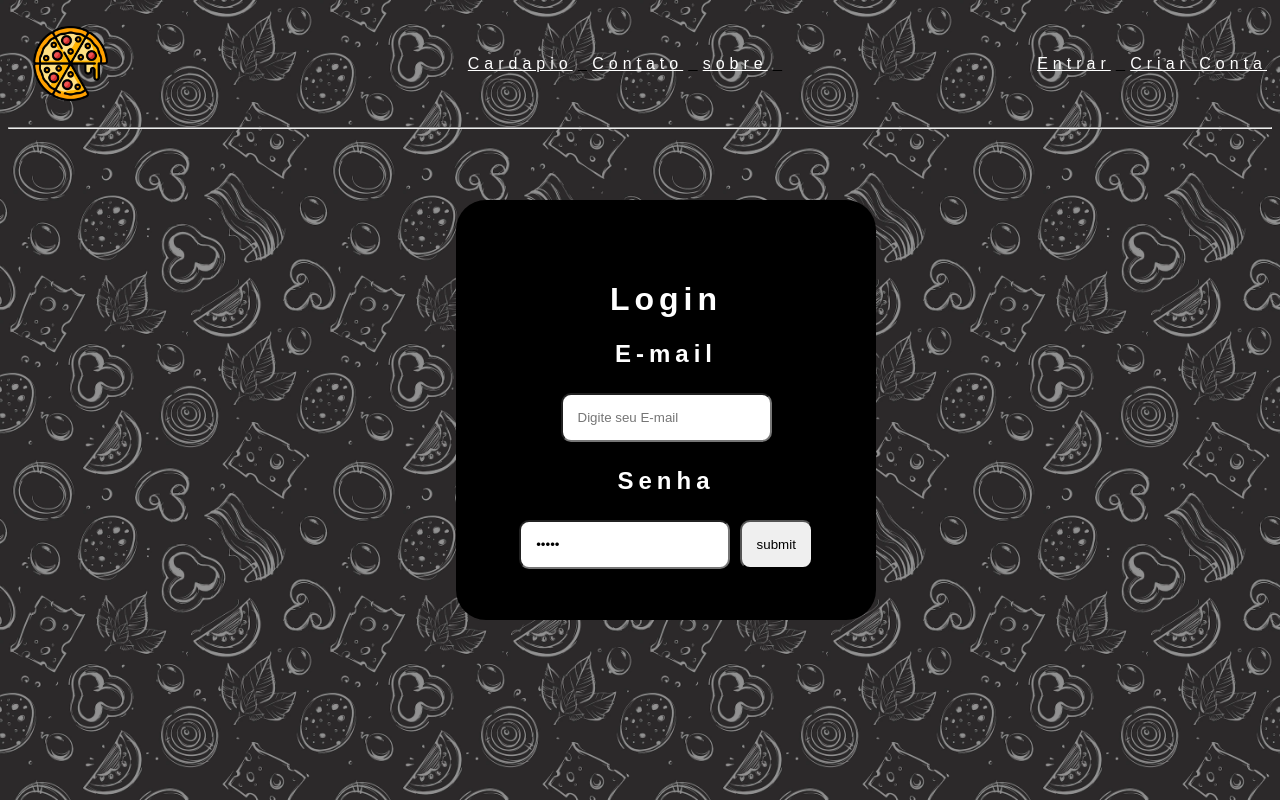
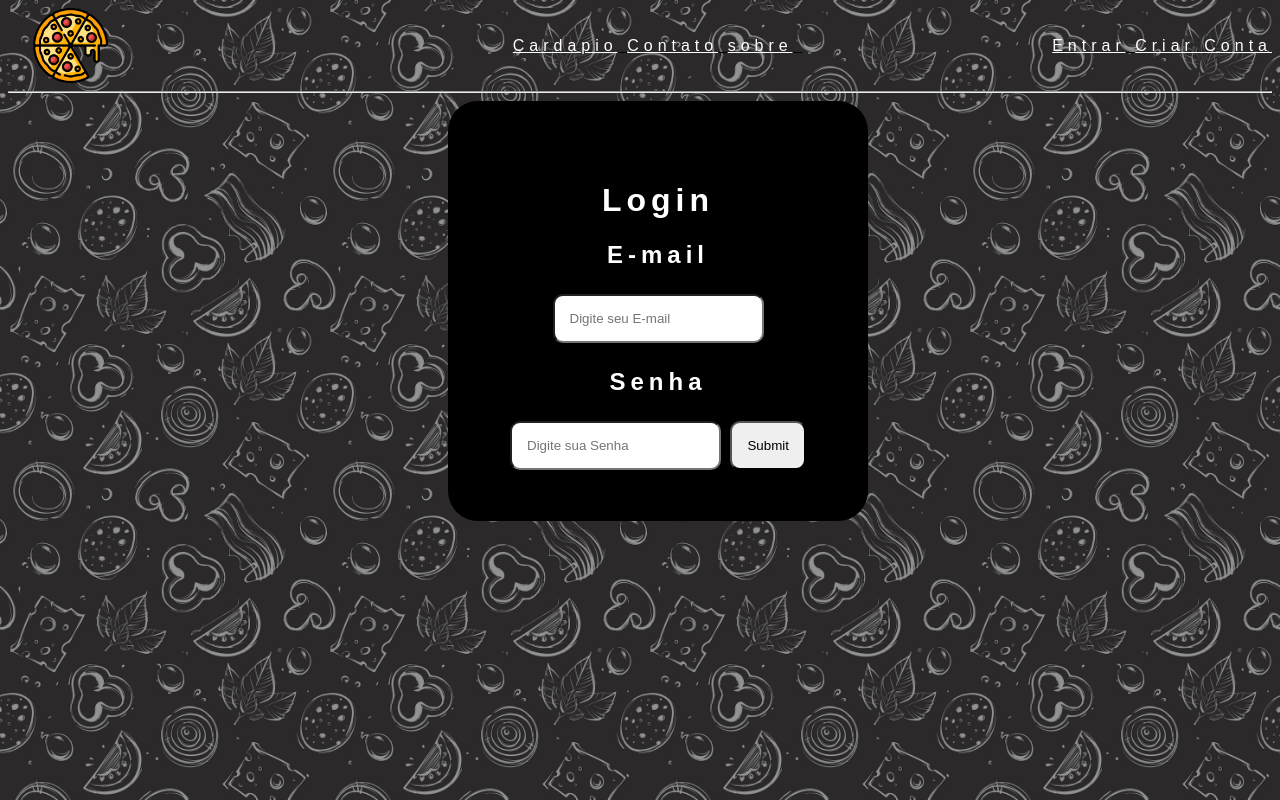
Before and after one commit to h-queiroz/PROJETO-2SEMESTRE-2023, a PHP site: page /login.html in a window 1280 px wide. Run offline with PHP 8.4, Linux system fonts and the light colour scheme.

Commit message:
update login.php

```diff
--- a/cadastro.html
+++ b/cadastro.html
@@ -19,7 +19,7 @@
           <a href="contato.html">Contato</a>
           <a href="sobre.html">sobre</a>
           <div class="login">
-            <a href="login.html">Entrar</a>
+            <a href="login.html">entrar</a>
           </div>
           <div class="cadastro">
             <a href="cadastro.html">Criar Conta</a>
--- a/contato.html
+++ b/contato.html
@@ -8,7 +8,7 @@
   </head>
   <body>
     <a href="index.html">
-    <img src="imgs/pizza.png">
+    <img src="imgs/pizza.png" alt="logo">
   </a>
 
     <div class="links-lado-direito">
--- a/login.html
+++ b/login.html
@@ -18,14 +18,14 @@
           <a href="cardapio.html">Cardapio</a>
           <a href="contato.html">Contato</a>
           <a href="sobre.html">sobre</a>
-          <div class="login">
-            <a href="login.html">Entrar</a>
+          <div class="conta">
+            <a href="login .html">Entrar</a>
           </div>
           <div class="cadastro">
             <a href="cadastro.html">Criar Conta</a>
           </div>
+          </div>
         </div>
-      </div>
       <hr>
     <div class="box">
       <h1>Login</h1>
@@ -33,8 +33,8 @@
         <h2>E-mail</h2>
         <input type="email" name="email" placeholder="Digite seu E-mail">
         <h2>Senha</h2>
-        <input type="password" name="senha" value="senha" placeholder="Digite sua Senha">
-        <input type="submit" name="submit" value="submit">
+        <input type="password" name="senha" placeholder="Digite sua Senha">
+        <input type="submit" name="submit">
       </form>
     </div>
 </body>
--- a/painel.html
+++ b/painel.html
@@ -5,6 +5,11 @@
     <meta name="viewport" content="width=device-width, initial-scale=1.0">
     <link rel="stylesheet" href="styles/index.css">
     <title>Document</title>
+    <style>
+        p{
+            color: white;
+        }
+    </style>
 </head>
 <body>
     <p>seu login foi um sucesso</p>
--- a/painel.php
+++ b/painel.php
@@ -3,6 +3,6 @@ if(isset($_SESSION)){
 	session_start();
 }
 
-echo ("voce logou com sucesso")
+echo "voce logou com sucesso"
 
 ?>
--- a/styles/login.css
+++ b/styles/login.css
@@ -1,7 +1,6 @@
 body{
-  background-image: url("../imgs/fundo.webp");
+  background: url("../imgs/fundo.webp");
   background-size: 25%;
-  background-attachment: fixed;
   font-family: 'Poppins', sans-serif;
   letter-spacing: 5px;
 }
@@ -15,34 +14,25 @@ body{
 }
 
 /*para decorar os bottoes*/
-.paginas a{
+.top a{
   color:white;
   text-decoration: none;
-  display: inline;
-  justify-content: center;
-  padding: 3px;
-
+  border-radius: 5px;
+  text-decoration: underline;
 }
 
-.login{
+.conta{
   display: inline;
-  padding: 0px;
-  margin: 0px;
   margin-left: 250px;
 }
 
 .cadastro{
   display: inline;
-  padding: 0px;
-  margin: 0px;
-
 }
 
 /* este codigo e para quando passar a fiquar cinza */
 .paginas :hover{
   background-color: gray;
-  transition: all 0.3s;
-  text-decoration: none;
   padding: 5px;
   border-radius: 5px;
   transition: all 1s;
@@ -55,36 +45,16 @@ body{
   display: flex;
 }
 
-  /*para decorar os bottoes*/
-  .top a{
-    color:white;
-    text-decoration: none;
-    padding: 5px;
-    border-radius: 5px;
-    transition: all 1s;
-    text-decoration: underline;
-  }
-
-  /* este codigo e para quando passar a fiquar cinza */
-  .paginas :hover{
-    background-color: gray;
-    transition: all 0.3s;
-    text-decoration: none;
-    padding: 5px;
-    border-radius: 5px;
-    transition: all 1s;
-  }
 
   .box{
     width: 300px;
     height: 300px;
     padding: 60px;
     border-radius: 30px;
-    top: 25%;
-    margin-left: 35%;
+    left: 35%;
     text-align: center;
     position: absolute;
-    background-color: rgb(0, 0, 0);
+    background-color: rgba(0, 0, 0, 100);
   }
 
   .box h1, h2{
```
Also changed, not shown: login.php (+15 -15 lines), styles/cadastro.css (+4 -13 lines).
